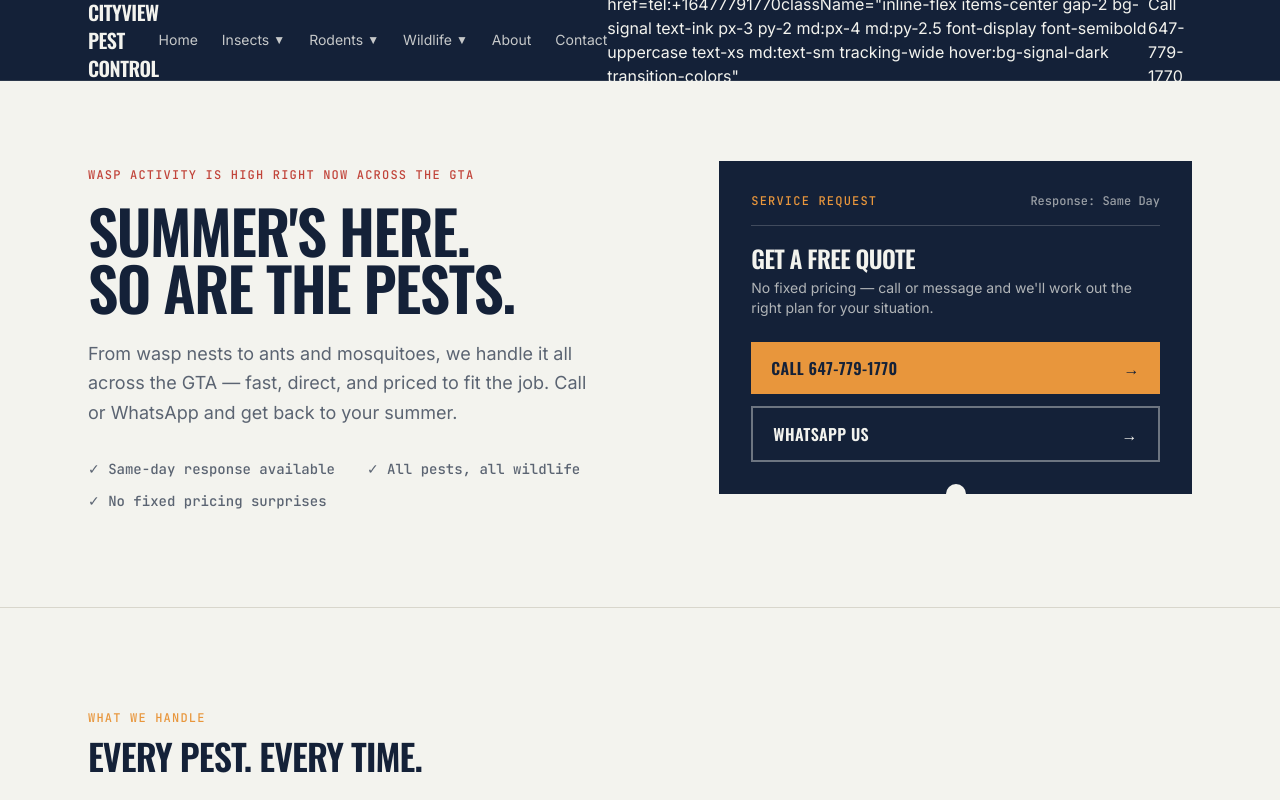
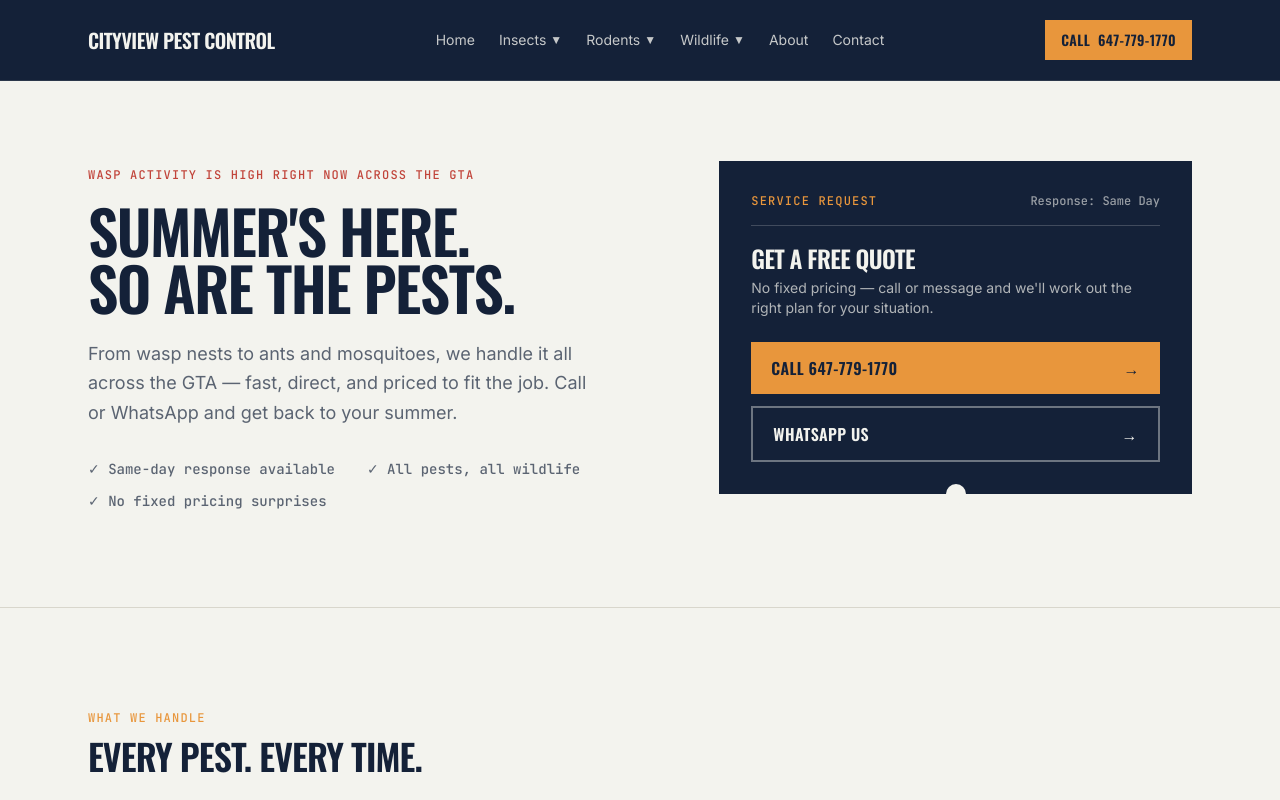
Before and after one commit to zeeshanrw/cityview-pest-control-v2, a Next.js app: page / in a window 1280 px wide. Shown: the top 800 px of the page. Built offline with nearby package versions, Linux system fonts and the light colour scheme.

Commit message:
Fix broken markup in Header.tsx

```diff
--- a/src/components/Header.tsx
+++ b/src/components/Header.tsx
@@ -16,10 +16,10 @@ export default function Header() {
 
           <MegaNav />
 
-
+          <a
             href={BUSINESS.phoneHref}
             className="inline-flex items-center gap-2 bg-signal text-ink px-3 py-2 md:px-4 md:py-2.5 font-display font-semibold uppercase text-xs md:text-sm tracking-wide hover:bg-signal-dark transition-colors"
-          <a>
+          >
             <span className="hidden sm:inline">Call </span>
             {BUSINESS.phone}
           </a>
```
